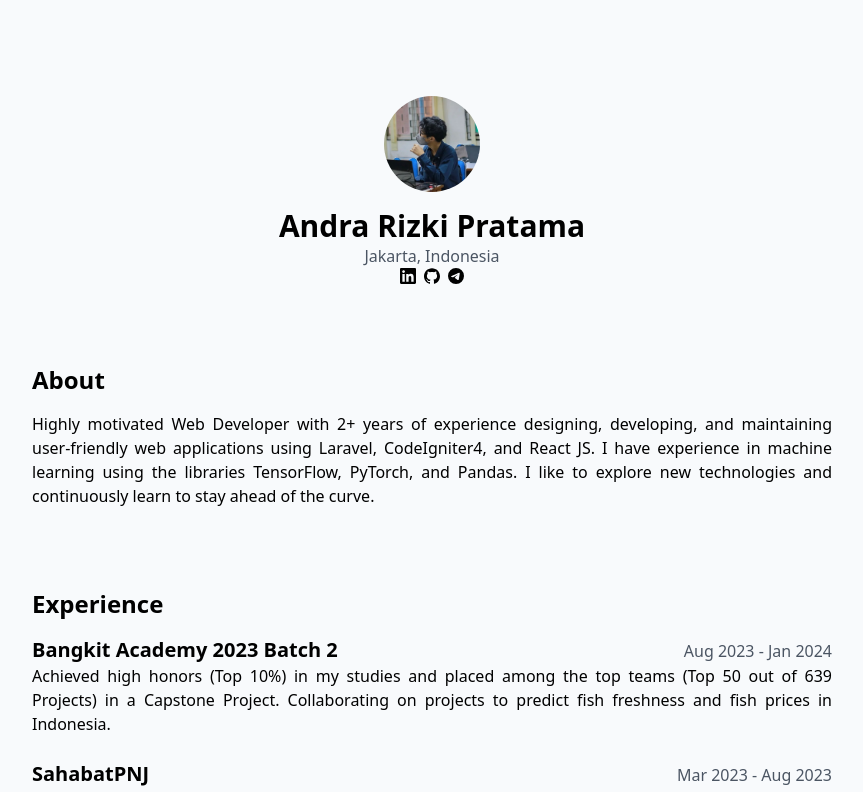
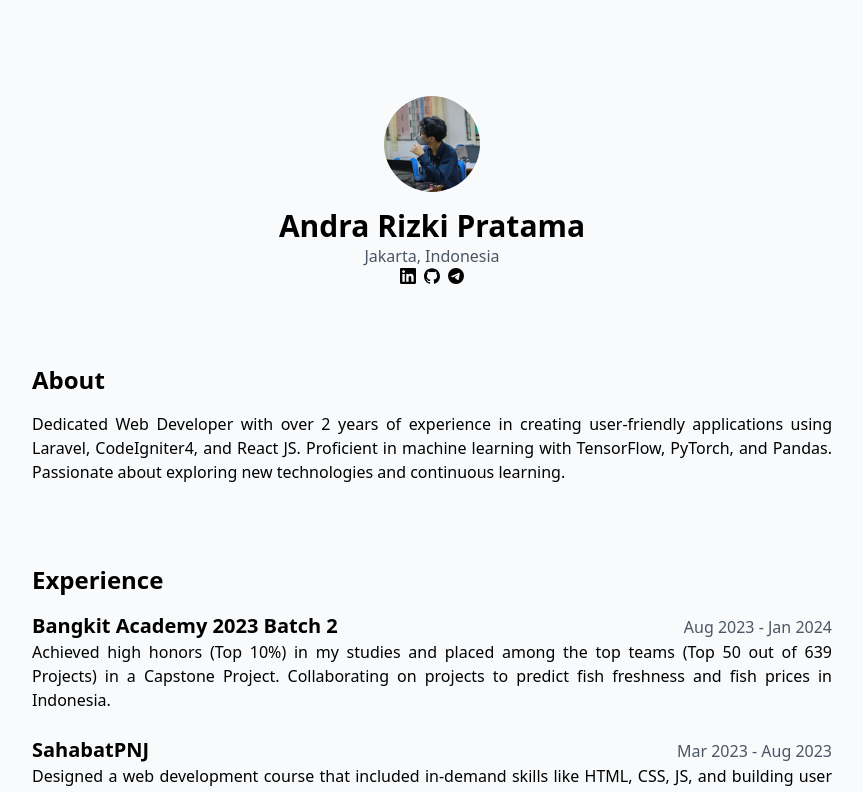
Before and after one commit to nulitas/nulitas.github.io, a React (Vite) app: page / in a window 1280 px wide. Shown: the top 792 px of the page, without its empty margins (208-1071 px from the left). Built offline with nearby package versions, Linux system fonts and the light colour scheme.

Commit message:
Changing about content

```diff
--- a/src/data.ts
+++ b/src/data.ts
@@ -46,7 +46,7 @@ export const header = {
 };
 
 export const about = {
-  description: `Highly motivated Web Developer with 2+ years of experience designing, developing, and maintaining user-friendly web applications using Laravel, CodeIgniter4, and React JS. I have experience in machine learning using the libraries TensorFlow, PyTorch, and Pandas. I like to explore new technologies and continuously learn to stay ahead of the curve.`,
+  description: `Dedicated Web Developer with over 2 years of experience in creating user-friendly applications using Laravel, CodeIgniter4, and React JS. Proficient in machine learning with TensorFlow, PyTorch, and Pandas. Passionate about exploring new technologies and continuous learning.`,
 };
 
 export const experiences: ExperienceItem[] = [
```
